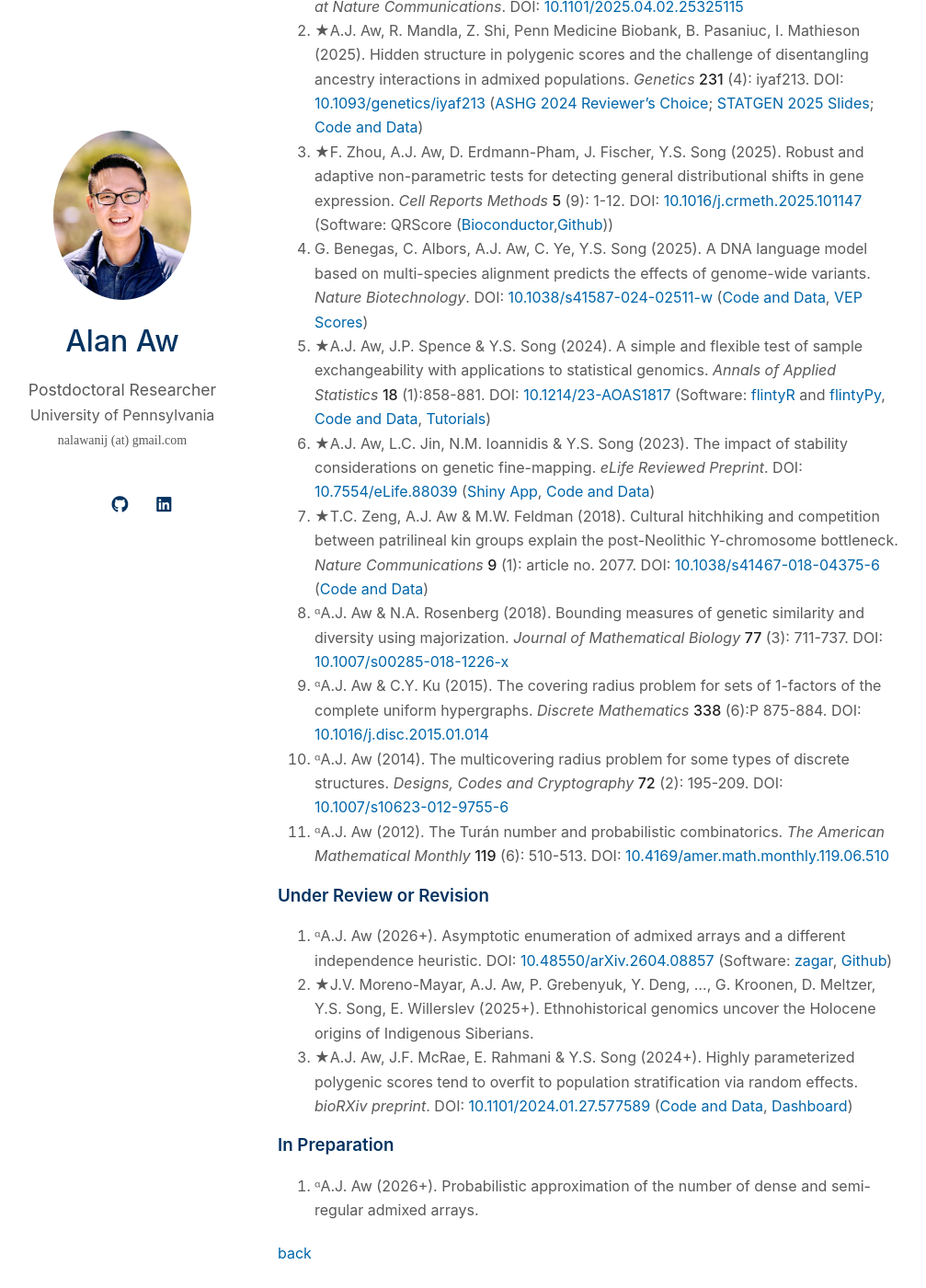
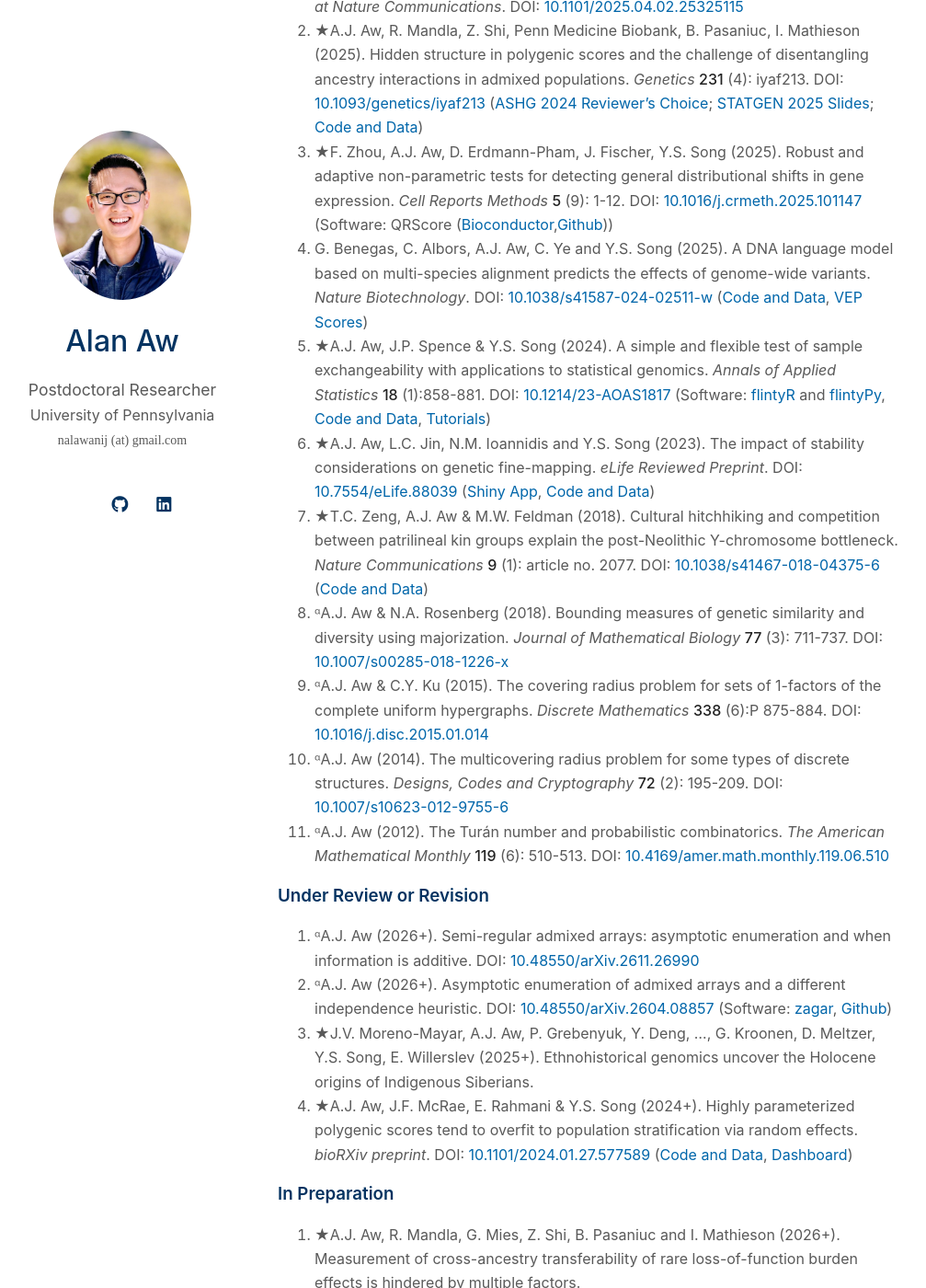
Before and after one commit to alanaw1/alanaw1.github.io, a Jekyll site: the page built from research.md, in a window 1280 px wide and 1400 px high, scrolled down 382 px. Shown: the whole window at 92% size, without its empty margins (143-1150 px from the left). Built offline with Jekyll 4.4.1, drawn with Linux system fonts in a browser that asks for light colours; nearby versions of some CDN libraries; a style sheet for code colours, icons or effects is not loaded.

Commit message:
Update pub list

```diff
--- a/research.md
+++ b/research.md
@@ -8,9 +8,9 @@ layout: homepage
 11. R. Mandla, Z. Shi, K. Hou, Y. Wang, G. Mies, A.J. Aw, S. Cullina, Penn Medicine Biobank, E. Kenny, I. Mathieson, E. Atkinson, A.R. Martin and B. Pasaniuc (2025+). Large-scale admixture mapping in the All of Us Research Program improves the characterization of cross-population phenotypic differences. *Accepted in principle at Nature Communications*. DOI: [10.1101/2025.04.02.25325115](https://doi.org/10.1101/2025.04.02.25325115)
 10. ★A.J. Aw, R. Mandla, Z. Shi, Penn Medicine Biobank, B. Pasaniuc, I. Mathieson (2025). Hidden structure in polygenic scores and the challenge of disentangling ancestry interactions in admixed populations. *Genetics* **231** (4): iyaf213. DOI: [10.1093/genetics/iyaf213](https://doi.org/10.1093/genetics/iyaf213) ([ASHG 2024 Reviewer's Choice](https://www.ashg.org/wp-content/uploads/2024/10/ASHG2024-PosterAbstracts.pdf); [STATGEN 2025 Slides](https://alanaw1.github.io/assets/files/AAw_STATGEN2025_SlideDeck.pdf); [Code and Data](https://github.com/mathilab/GxA_Interaction))
 9. ★F. Zhou, A.J. Aw, D. Erdmann-Pham, J. Fischer, Y.S. Song (2025). Robust and adaptive non-parametric tests for detecting general distributional shifts in gene expression. *Cell Reports Methods* **5** (9): 1-12. DOI: [10.1016/j.crmeth.2025.101147](https://doi.org/10.1016/j.crmeth.2025.101147) (Software: QRScore ([Bioconductor](https://doi.org/doi:10.18129/B9.bioc.QRscore),[Github](https://github.com/songlab-cal/QRscore)))
-8. G. Benegas, C. Albors, A.J. Aw, C. Ye, Y.S. Song (2025). A DNA language model based on multi-species alignment predicts the effects of genome-wide variants. *Nature Biotechnology*. DOI: [10.1038/s41587-024-02511-w](https://doi.org/10.1038/s41587-024-02511-w) ([Code and Data](https://github.com/songlab-cal/gpn#gpn-msa), [VEP Scores](https://huggingface.co/collections/songlab/gpn-msa-65319280c93c85e11c803887))
+8. G. Benegas, C. Albors, A.J. Aw, C. Ye and Y.S. Song (2025). A DNA language model based on multi-species alignment predicts the effects of genome-wide variants. *Nature Biotechnology*. DOI: [10.1038/s41587-024-02511-w](https://doi.org/10.1038/s41587-024-02511-w) ([Code and Data](https://github.com/songlab-cal/gpn#gpn-msa), [VEP Scores](https://huggingface.co/collections/songlab/gpn-msa-65319280c93c85e11c803887))
 7. ★A.J. Aw, J.P. Spence & Y.S. Song (2024). A simple and flexible test of sample exchangeability with applications to statistical genomics. *Annals of Applied Statistics* **18** (1):858-881. DOI: [10.1214/23-AOAS1817](https://doi.org/10.1214/23-AOAS1817) (Software: [flintyR](https://cran.rstudio.com/web/packages/flintyR/index.html) and [flintyPy](https://pypi.org/project/flintypy/), [Code and Data](https://github.com/songlab-cal/flinty), [Tutorials](https://alanaw1.github.io/flintyR/))
-6. ★A.J. Aw, L.C. Jin, N.M. Ioannidis & Y.S. Song (2023). The impact of stability considerations on genetic fine-mapping. *eLife Reviewed Preprint*. DOI: [10.7554/eLife.88039](https://doi.org/10.7554/eLife.88039) ([Shiny App](https://alan-aw.shinyapps.io/stability_v1/), [Code and Data](https://github.com/songlab-cal/StableFM))
+6. ★A.J. Aw, L.C. Jin, N.M. Ioannidis and Y.S. Song (2023). The impact of stability considerations on genetic fine-mapping. *eLife Reviewed Preprint*. DOI: [10.7554/eLife.88039](https://doi.org/10.7554/eLife.88039) ([Shiny App](https://alan-aw.shinyapps.io/stability_v1/), [Code and Data](https://github.com/songlab-cal/StableFM))
 5. ★T.C. Zeng, A.J. Aw & M.W. Feldman (2018). Cultural hitchhiking and competition between patrilineal kin groups explain the post-Neolithic Y-chromosome bottleneck. *Nature Communications* **9** (1): article no. 2077. DOI: [10.1038/s41467-018-04375-6](https://doi.org/10.1038/s41467-018-04375-6) ([Code and Data](https://github.com/alanaw1/CulturalHitchhiking))
 4. ᵅA.J. Aw & N.A. Rosenberg (2018). Bounding measures of genetic similarity and diversity using majorization. *Journal of Mathematical Biology* **77** (3): 711-737. DOI: [10.1007/s00285-018-1226-x](https://doi.org/10.1007/s00285-018-1226-x)
 3. ᵅA.J. Aw & C.Y. Ku (2015). The covering radius problem for sets of 1-factors of the complete uniform hypergraphs. *Discrete Mathematics* **338** (6):P 875-884. DOI: [10.1016/j.disc.2015.01.014](https://doi.org/10.1016/j.disc.2015.01.014)
@@ -19,12 +19,13 @@ layout: homepage
 
 ### Under Review or Revision
 
+4. ᵅA.J. Aw (2026+). Semi-regular admixed arrays: asymptotic enumeration and when information is additive. DOI: [10.48550/arXiv.2611.26990](https://doi.org/10.48550/arXiv.2611.26990)
 3. ᵅA.J. Aw (2026+). Asymptotic enumeration of admixed arrays and a different independence heuristic. DOI: [10.48550/arXiv.2604.08857](https://doi.org/10.48550/arXiv.2604.08857) (Software: [zagar](https://alanaw1.github.io/zagar), [Github](https://github.com/alanaw1/zagar))
 2. ★J.V. Moreno-Mayar, A.J. Aw, P. Grebenyuk, Y. Deng, ..., G. Kroonen, D. Meltzer, Y.S. Song, E. Willerslev (2025+). Ethnohistorical genomics uncover the Holocene origins of Indigenous Siberians.
 1. ★A.J. Aw, J.F. McRae, E. Rahmani & Y.S. Song (2024+). Highly parameterized polygenic scores tend to overfit to population stratification via random effects. *bioRXiv preprint*. DOI: [10.1101/2024.01.27.577589](https://doi.org/10.1101/2024.01.27.577589) ([Code and Data](https://github.com/songlab-cal/StratPGS), [Dashboard](https://alan-aw.shinyapps.io/stratPGS_v0/))
 
 ### In Preparation
 
-1. ᵅA.J. Aw (2026+). Probabilistic approximation of the number of dense and semi-regular admixed arrays.
+1. ★A.J. Aw, R. Mandla, G. Mies, Z. Shi, B. Pasaniuc and I. Mathieson (2026+). Measurement of cross-ancestry transferability of rare loss-of-function burden effects is hindered by multiple factors.
 
 [back](./)
```
